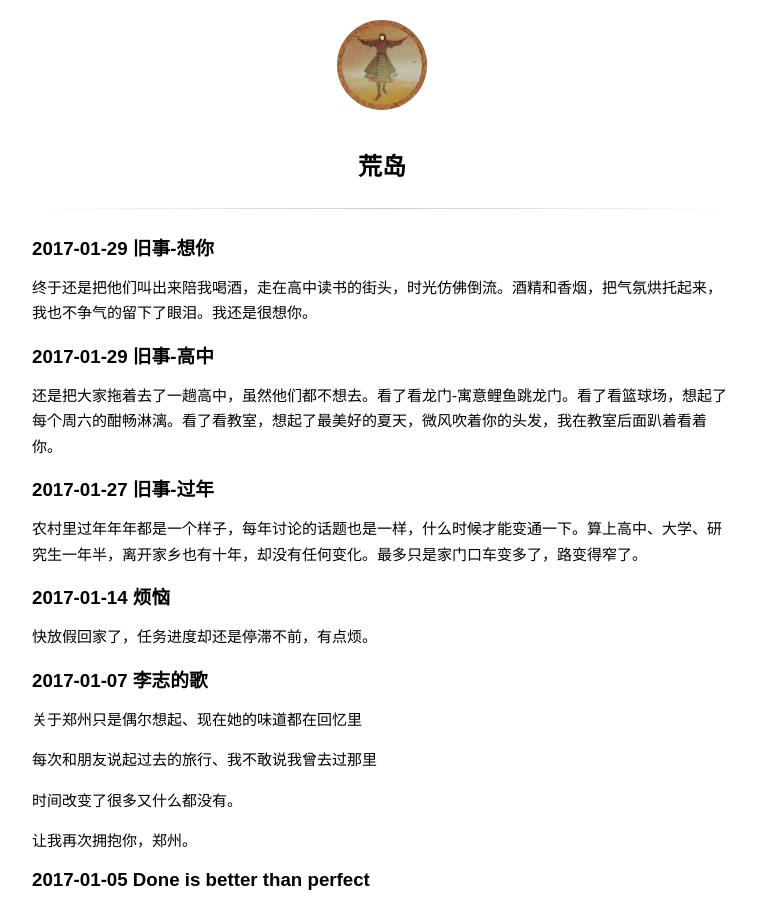
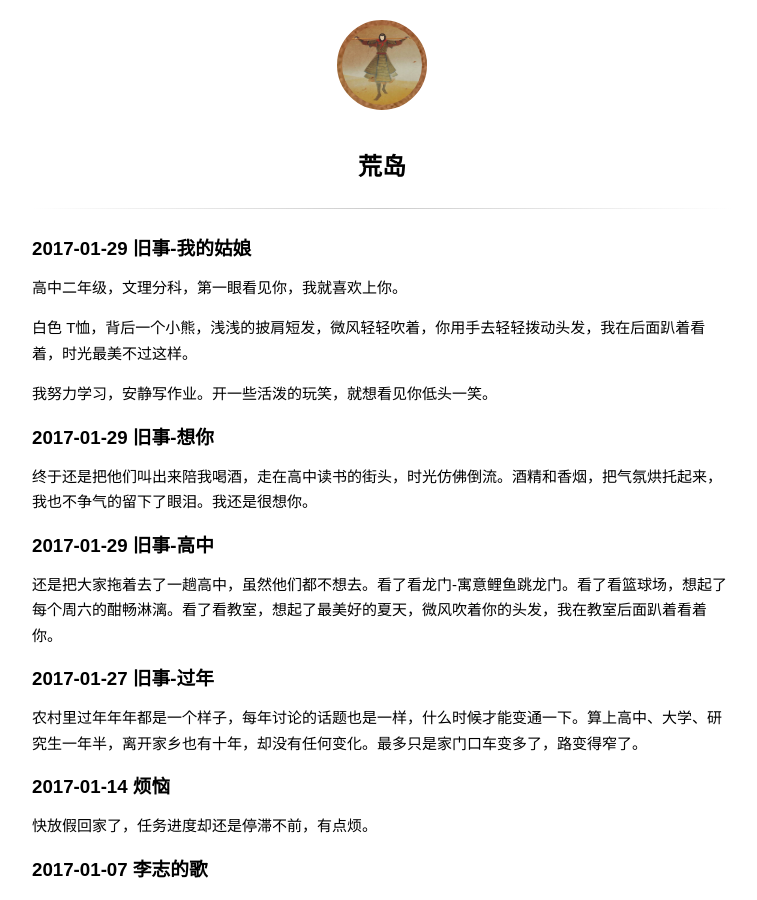
Before and after one commit to wuchangfeng/wuchangfeng.github.io, a Jekyll site: the page built from diary.md, in a window 1280 px wide and 900 px high. Shown: the whole window, without its empty margins (258-1015 px from the left). Built offline with Jekyll 4.4.1, drawn with Linux system fonts in a browser that asks for light colours; some web fonts are replaced; comment, search, counter and statistics services are not loaded.

Commit message:
blog update

```diff
--- a/diary.md
+++ b/diary.md
@@ -1,6 +1,14 @@
 ---
 title: 荒岛
 ---
+
+### 2017-01-29 旧事-我的姑娘
+
+高中二年级，文理分科，第一眼看见你，我就喜欢上你。
+
+白色 T恤，背后一个小熊，浅浅的披肩短发，微风轻轻吹着，你用手去轻轻拨动头发，我在后面趴着看着，时光最美不过这样。
+
+我努力学习，安静写作业。开一些活泼的玩笑，就想看见你低头一笑。
 
 ### 2017-01-29 旧事-想你
 
```
